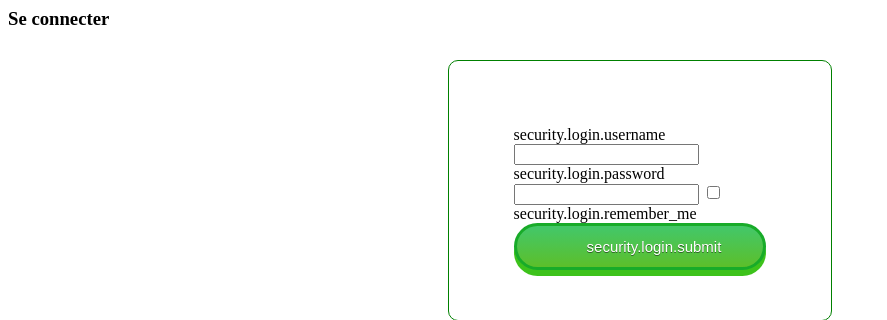
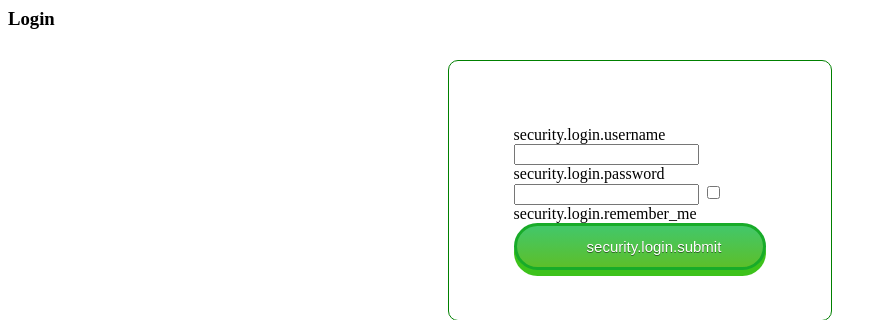
Before and after one commit to Si-gi/ClimaClass, a Symfony app: template templates/bundles/FOSUserBundle/Security/login_content.html.twig in a window 1280 px wide. Shown: the top 320 px of the page, without its empty margins (0-887 px from the left). Run offline with Twig, Linux system fonts and the light colour scheme; the template is opened without the code that fills it, so the values that code supplies are empty; some libraries are stand-ins or nearby versions.

Commit message:
Modfi login title

```diff
--- a/templates/bundles/FOSUserBundle/Security/login_content.html.twig
+++ b/templates/bundles/FOSUserBundle/Security/login_content.html.twig
@@ -96,7 +96,7 @@
 <body>
 <div class="connexion">
 
-<h3 class="titleH3">Se connecter</h3>
+<h3 class="titleH3">Login</h3>
 
 <form action="{{ path("fos_user_security_check") }}" method="post">
   <div class="formconnect" style="width:20% !important;margin-left:auto !important;margin-right:auto !important;padding:65px !important; border:1px solid green;margin-top:30px;adding-top: 50px !important;padding-bottom: 50px !important;">
```
